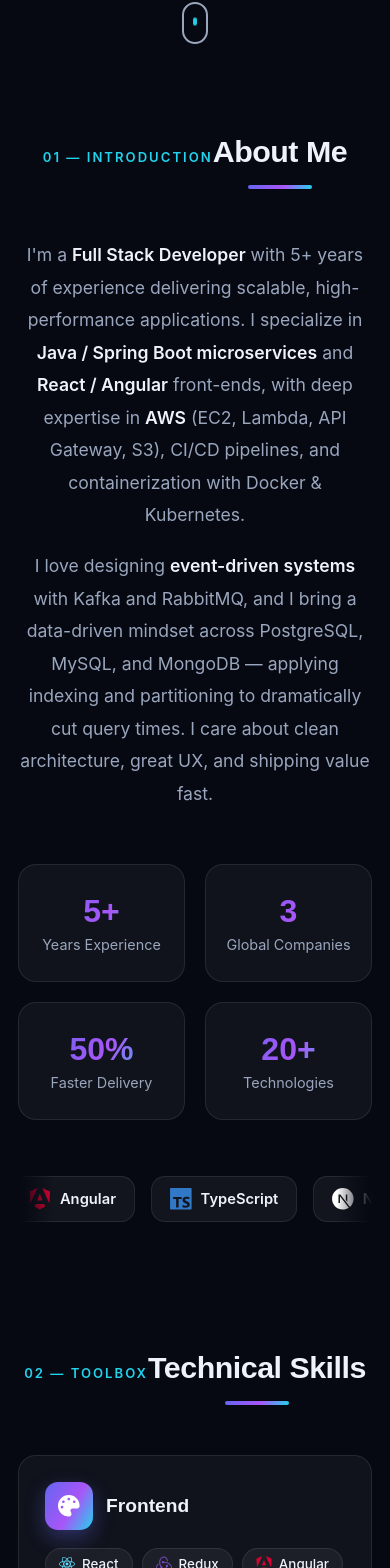
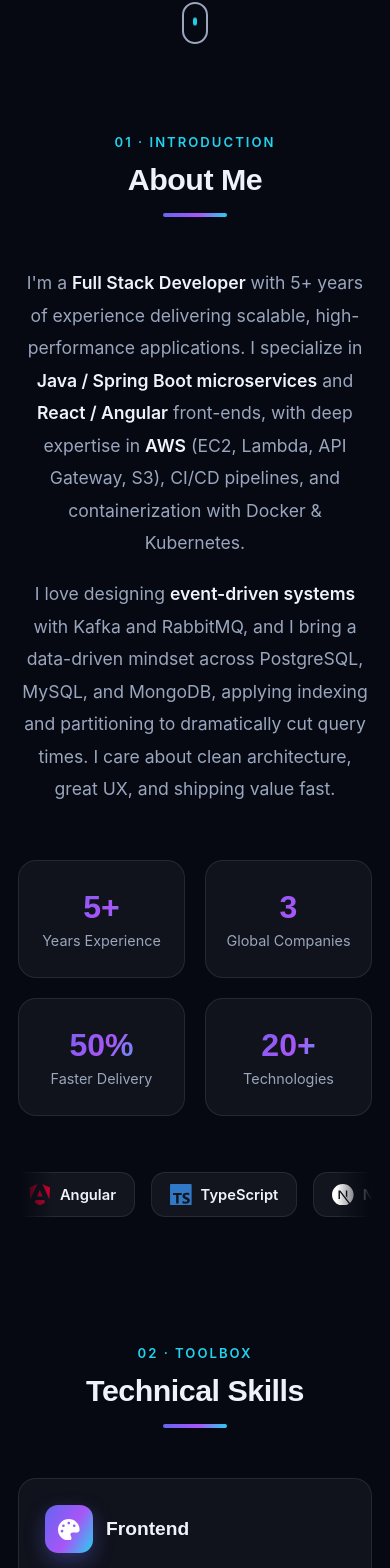
Before and after one commit to mohan-babu-doddapaneni/portfolio, a React (Create React App) app: page / in a window 390 px wide. Shown: the part 976-2544 px from the top of the page. Built offline with nearby package versions, Linux system fonts and the light colour scheme; a web font is replaced by a local one.

Commit message:
Fix mobile section header layout and remove em/en dashes

```diff
--- a/public/index.html
+++ b/public/index.html
@@ -22,7 +22,7 @@
     <meta name="theme-color" content="#6366f1" />
     <meta
       name="description"
-      content="Mohan Babu Doddapaneni — Full Stack Developer with 5+ years building scalable apps with Java, Spring Boot, React, Angular, and AWS. Experienced at Adobe, Capgemini, and Wipro."
+      content="Mohan Babu Doddapaneni | Full Stack Developer with 5+ years building scalable apps with Java, Spring Boot, React, Angular, and AWS. Experienced at Adobe, Capgemini, and Wipro."
     />
     <meta name="author" content="Mohan Babu Doddapaneni" />
     <meta
@@ -32,7 +32,7 @@
 
     <!-- Open Graph / social sharing -->
     <meta property="og:type" content="website" />
-    <meta property="og:title" content="Mohan Babu Doddapaneni — Full Stack Developer" />
+    <meta property="og:title" content="Mohan Babu Doddapaneni | Full Stack Developer" />
     <meta
       property="og:description"
       content="5+ years building scalable apps with Java, Spring Boot, React, Angular, and AWS. Experienced at Adobe, Capgemini, and Wipro."
@@ -42,7 +42,7 @@
 
     <!-- Twitter -->
     <meta name="twitter:card" content="summary_large_image" />
-    <meta name="twitter:title" content="Mohan Babu Doddapaneni — Full Stack Developer" />
+    <meta name="twitter:title" content="Mohan Babu Doddapaneni | Full Stack Developer" />
     <meta
       name="twitter:description"
       content="5+ years building scalable apps with Java, Spring Boot, React, Angular, and AWS."
@@ -64,7 +64,7 @@
       work correctly both with client-side routing and a non-root public URL.
       Learn how to configure a non-root public URL by running `npm run build`.
     -->
-    <title>Mohan Babu Doddapaneni — Full Stack Developer</title>
+    <title>Mohan Babu Doddapaneni | Full Stack Developer</title>
   </head>
   <body>
     <noscript>You need to enable JavaScript to run this app.</noscript>
--- a/src/App.css
+++ b/src/App.css
@@ -587,7 +587,7 @@ body.light-theme .bg-noise {
   margin-bottom: 50px;
 }
 .section-kicker {
-  display: inline-block;
+  display: block;
   font-size: 0.82rem;
   font-weight: 600;
   letter-spacing: 2px;
--- a/src/App.js
+++ b/src/App.js
@@ -87,7 +87,7 @@ const SKILLS = [
     Icon: FaGears,
     title: "Backend",
     items: [
-      { Icon: FaJava, label: "Java (8–17)", color: "#f89820" },
+      { Icon: FaJava, label: "Java (8 to 17)", color: "#f89820" },
       { Icon: SiSpringboot, label: "Spring Boot", color: "#6db33f" },
       { Icon: SiNodedotjs, label: "Node.js", color: "#5fa04e" },
       { Icon: SiGraphql, label: "GraphQL", color: "#e10098" },
@@ -141,7 +141,7 @@ const EXPERIENCE = [
   {
     company: "Adobe Inc.",
     role: "Full Stack Developer",
-    period: "Sept 2024 – Present",
+    period: "Sept 2024 - Present",
     location: "United States",
     summary:
       "Building cloud-native asset management & real-time collaboration services at scale.",
@@ -155,8 +155,8 @@ const EXPERIENCE = [
   },
   {
     company: "Capgemini",
-    role: "Associate Consultant — Full Stack",
-    period: "Sept 2020 – Jul 2023",
+    role: "Associate Consultant, Full Stack",
+    period: "Sept 2020 - Jul 2023",
     location: "India",
     summary:
       "Delivered enterprise web platforms and cloud-deployed REST services for global clients.",
@@ -171,7 +171,7 @@ const EXPERIENCE = [
   {
     company: "Wipro",
     role: "Jr. Full Stack Developer",
-    period: "Jul 2019 – Aug 2020",
+    period: "Jul 2019 - Aug 2020",
     location: "India",
     summary:
       "Built banking KYC/AML onboarding and compliance workflows for financial services.",
@@ -505,7 +505,7 @@ export default function App() {
         {/* ABOUT */}
         <section id="about" className="section about container">
           <div className="section-head reveal">
-            <span className="section-kicker">01 — Introduction</span>
+            <span className="section-kicker">01 · Introduction</span>
             <h2 className="section-title">About Me</h2>
           </div>
           <div className="about-body reveal">
@@ -520,7 +520,7 @@ export default function App() {
             <p>
               I love designing <strong>event-driven systems</strong> with Kafka and
               RabbitMQ, and I bring a data-driven mindset across PostgreSQL, MySQL, and
-              MongoDB — applying indexing and partitioning to dramatically cut query
+              MongoDB, applying indexing and partitioning to dramatically cut query
               times. I care about clean architecture, great UX, and shipping value fast.
             </p>
           </div>
@@ -551,7 +551,7 @@ export default function App() {
         {/* SKILLS */}
         <section id="skills" className="section skills container">
           <div className="section-head reveal">
-            <span className="section-kicker">02 — Toolbox</span>
+            <span className="section-kicker">02 · Toolbox</span>
             <h2 className="section-title">Technical Skills</h2>
           </div>
           <div className="skills-grid">
@@ -579,7 +579,7 @@ export default function App() {
         {/* EXPERIENCE */}
         <section id="experience" className="section experience container">
           <div className="section-head reveal">
-            <span className="section-kicker">03 — Career</span>
+            <span className="section-kicker">03 · Career</span>
             <h2 className="section-title">Experience</h2>
           </div>
           <div className="timeline">
@@ -615,7 +615,7 @@ export default function App() {
         {/* PROJECTS */}
         <section id="projects" className="section projects container">
           <div className="section-head reveal">
-            <span className="section-kicker">04 — Selected Work</span>
+            <span className="section-kicker">04 · Selected Work</span>
             <h2 className="section-title">Projects</h2>
           </div>
           <div className="projects-grid">
@@ -644,7 +644,7 @@ export default function App() {
         {/* CONTACT */}
         <section id="contact" className="section contact container">
           <div className="section-head reveal">
-            <span className="section-kicker">05 — Get In Touch</span>
+            <span className="section-kicker">05 · Get In Touch</span>
             <h2 className="section-title">Let's Work Together</h2>
             <p className="section-sub">
               I'm open to full-time roles and exciting collaborations. Let's build something great.
```
Also changed, not shown: public/manifest.json.
